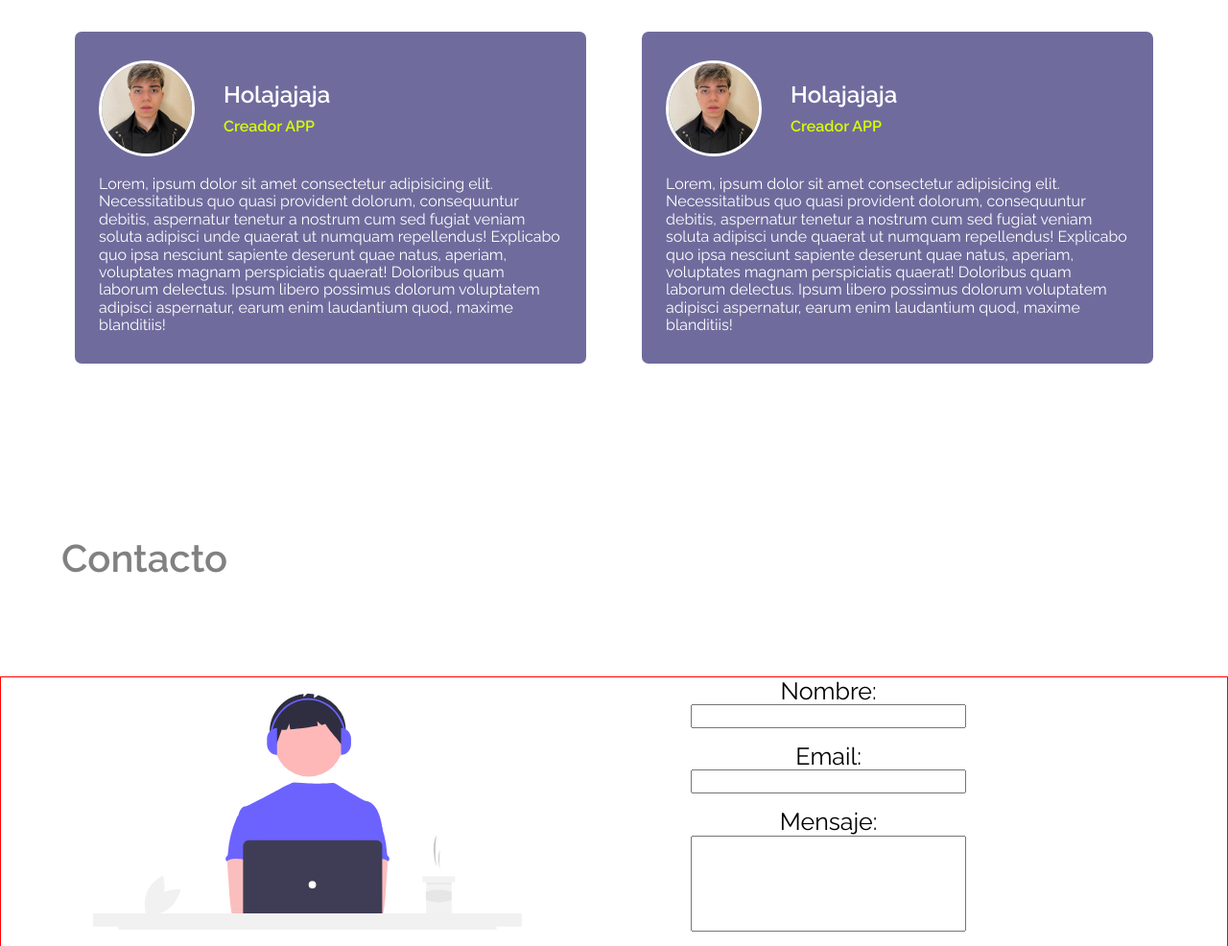
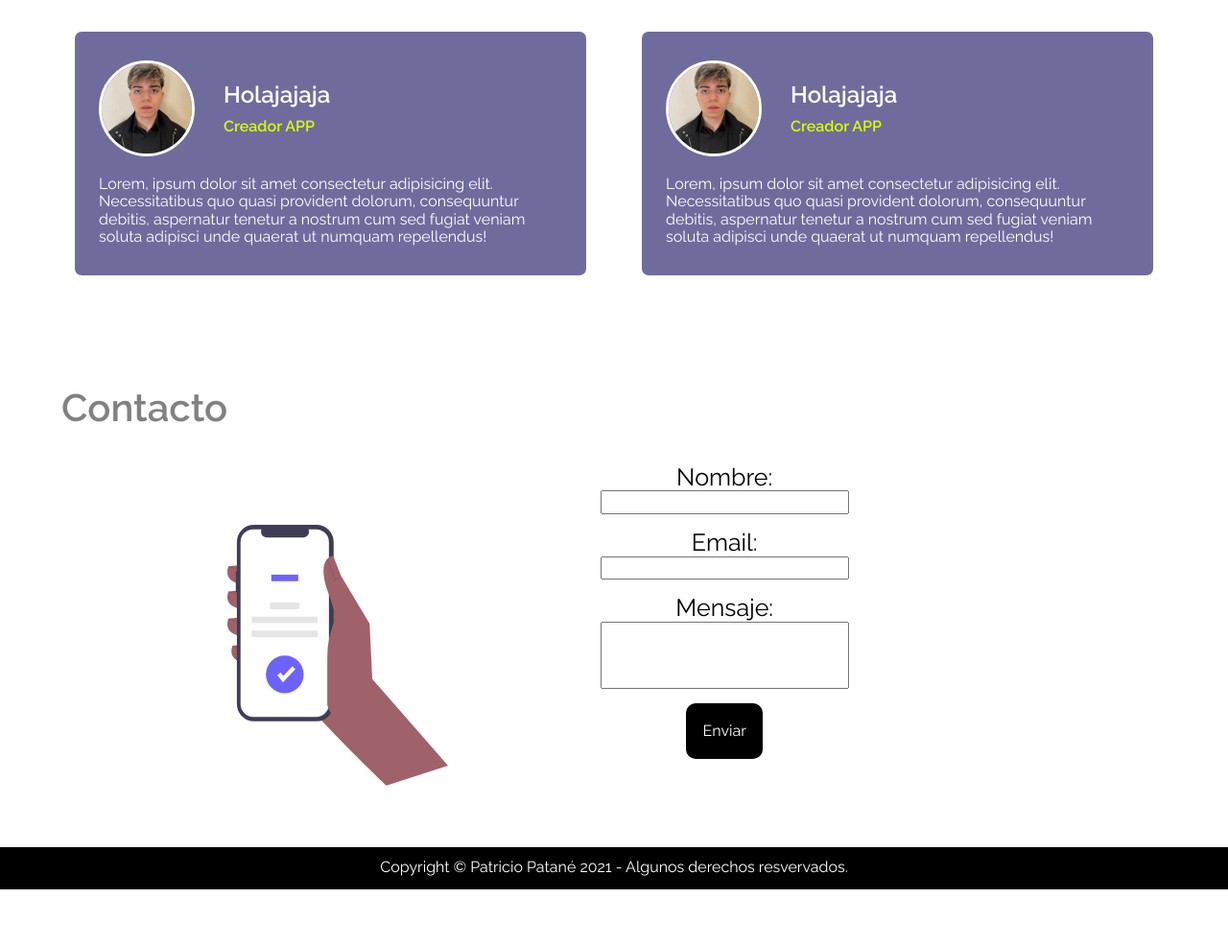
Before and after one commit to depato123/PortfolioFlask, a Flask app: page /index in a window 1280 px wide. Shown: the part 3982-4968 px from the top of the page at 96% size. After the commit the page ends 4909 px from the top, so only its background shows below. Run offline with Flask 2, Linux system fonts and the light colour scheme; some libraries are stand-ins or nearby versions.

Commit message:
Alpha 1.0.1
Termiando diseño de formulario

```diff
--- a/portfolio/static/css/style.css
+++ b/portfolio/static/css/style.css
@@ -413,18 +413,22 @@ body > section.projects__fondo > div{
 
 
 /*/ Formulario /*/
+body > section:nth-child(7){
+    padding: 0;
+}
+
 .contact__div{
     display: flex;
-    border: 1px red solid;
     align-items: center;
     justify-content: center;
 }
 
 .img__svg__form{
-    width:35%;
+    width:20%;
 }
 
 .form{
+    min-height: 400px;
     width: 50%;
     display: flex;
     flex-direction: column;
@@ -456,7 +460,21 @@ body > section.projects__fondo > div{
     font-size: 25px;
 }
 
+.div__form{
+    margin: 0 0 auto 0;
+}
 
+.enviar__cta{
+    display: flex;
+    width: 13%;
+    justify-content: center;
+    background:rgb(0, 0, 0);
+    padding:var(--boton-padding);
+    color: rgb(255, 255, 255);
+    text-decoration: none;
+    border-radius: 10px;
+    margin: auto;
+}
 
 /* foter /*/
 
--- a/portfolio/templates/index.html
+++ b/portfolio/templates/index.html
@@ -240,10 +240,7 @@
         </div>
         <p class="testimony__review">Lorem, ipsum dolor sit amet consectetur adipisicing elit. Necessitatibus quo quasi
           provident dolorum, consequuntur debitis, aspernatur tenetur a nostrum cum sed fugiat veniam soluta adipisci
-          unde quaerat ut numquam repellendus!
-          Explicabo quo ipsa nesciunt sapiente deserunt quae natus, aperiam, voluptates magnam perspiciatis quaerat!
-          Doloribus quam laborum delectus. Ipsum libero possimus dolorum voluptatem adipisci aspernatur, earum enim
-          laudantium quod, maxime blanditiis!</p>
+          unde quaerat ut numquam repellendus!</p>
       </article>
 
 
@@ -259,20 +256,17 @@
         </div>
         <p class="testimony__review">Lorem, ipsum dolor sit amet consectetur adipisicing elit. Necessitatibus quo quasi
           provident dolorum, consequuntur debitis, aspernatur tenetur a nostrum cum sed fugiat veniam soluta adipisci
-          unde quaerat ut numquam repellendus!
-          Explicabo quo ipsa nesciunt sapiente deserunt quae natus, aperiam, voluptates magnam perspiciatis quaerat!
-          Doloribus quam laborum delectus. Ipsum libero possimus dolorum voluptatem adipisci aspernatur, earum enim
-          laudantium quod, maxime blanditiis!</p>
+          unde quaerat ut numquam repellendus!</p>
       </article>
     </div>
   </section>
-  <section>
-    <h2 class="subtitle container">Contacto</h2>
+  <section class="container">
+    <h2 class="subtitle">Contacto</h2>
     <div class="contact__div">
-      <img class="img__svg__form" src="{{ url_for('static', filename='assets/undraw_Coding_re_iv62.svg') }}">
+      <img class="img__svg__form" src="{{ url_for('static', filename='assets/undraw_Confirmed_re_sef7.svg') }}">
 
       <form class="form">
-        <div>
+        <div class="div__form">
           <div class="campo">
             <span>Nombre: </span>
             <input type="text">
@@ -283,8 +277,9 @@
           </div>
           <div class="campo">
             <span>Mensaje: </span>
-            <input type="text">
+            <input style="height: 70px;" type="text">
           </div>
+          <a href="#" class="enviar__cta">Enviar</a>
         </div>
       </form>
     </div>
```
